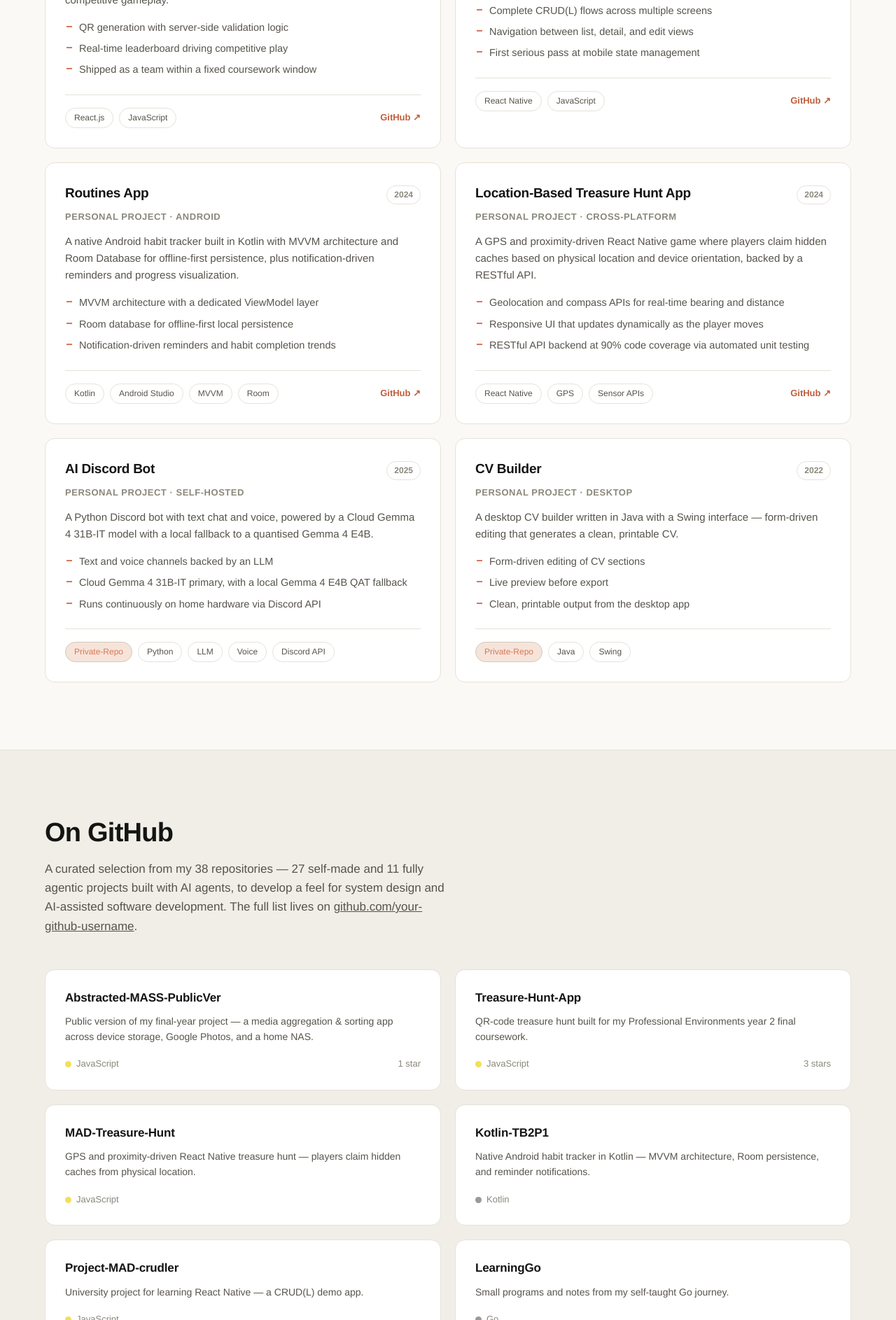
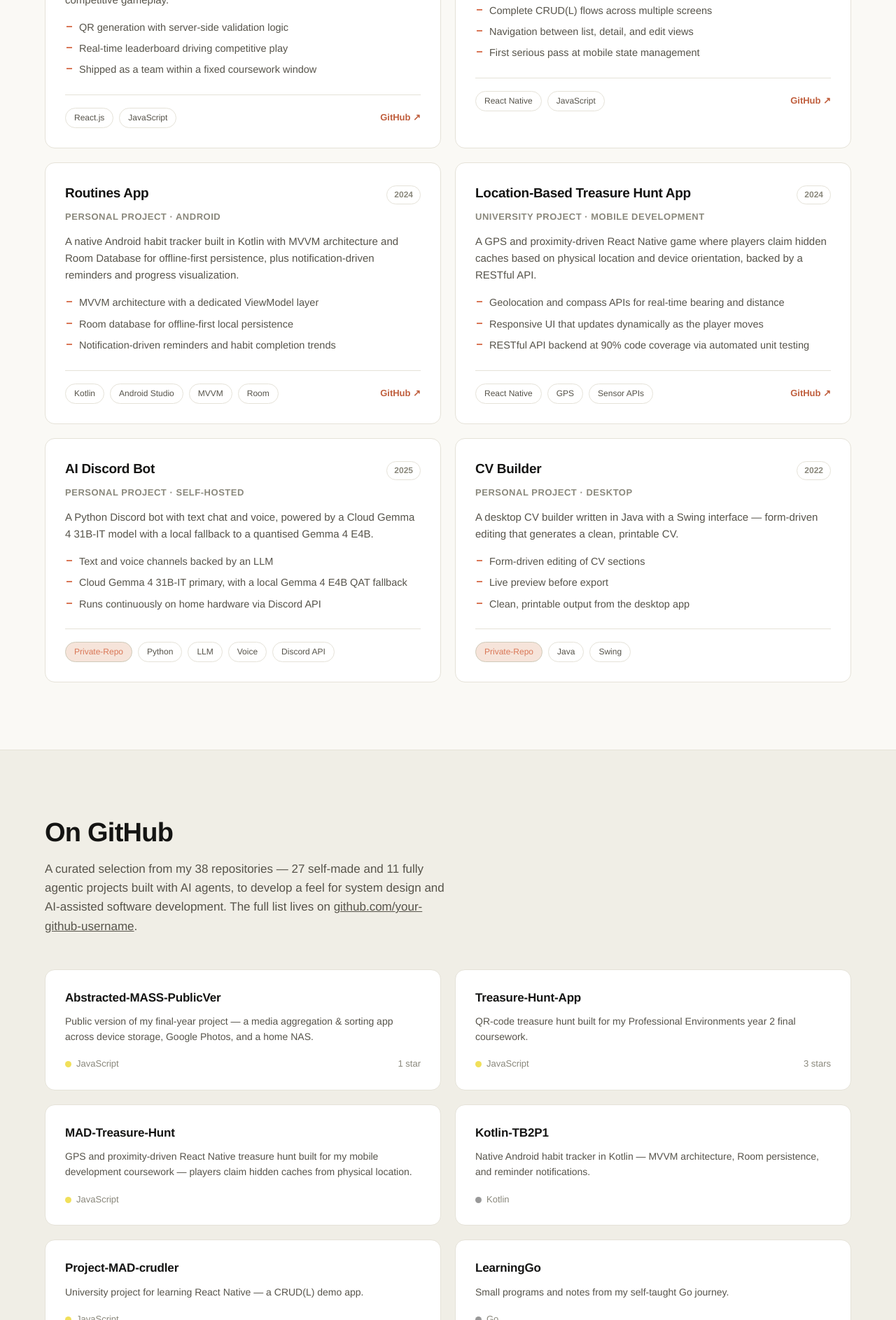
Before and after one commit to mudabbir-ahmad/Portfolio_V1, a React (Vite) app: page / in a window 1280 px wide. Shown: the part 3729-5615 px from the top of the page at 70% size. Built offline with nearby package versions, Linux system fonts and the light colour scheme; no server answers.

Commit message:
Relabel treasure hunt app as university mobile development project

```diff
--- a/src/content.js
+++ b/src/content.js
@@ -187,7 +187,7 @@ export const projects = [
   {
     title: "Location-Based Treasure Hunt App",
     year: "2024",
-    role: "Personal project · Cross-platform",
+    role: "University project · Mobile Development",
     description:
       "A GPS and proximity-driven React Native game where players claim hidden caches based on physical location and device orientation, backed by a RESTful API.",
     features: [
@@ -248,7 +248,7 @@ export const githubRepos = [
   {
     name: "MAD-Treasure-Hunt",
     description:
-      "GPS and proximity-driven React Native treasure hunt — players claim hidden caches from physical location.",
+      "GPS and proximity-driven React Native treasure hunt built for my mobile development coursework — players claim hidden caches from physical location.",
     language: "JavaScript",
     stars: 0,
     url: `https://github.com/${GITHUB_USER}/MAD-Treasure-Hunt`,
```
